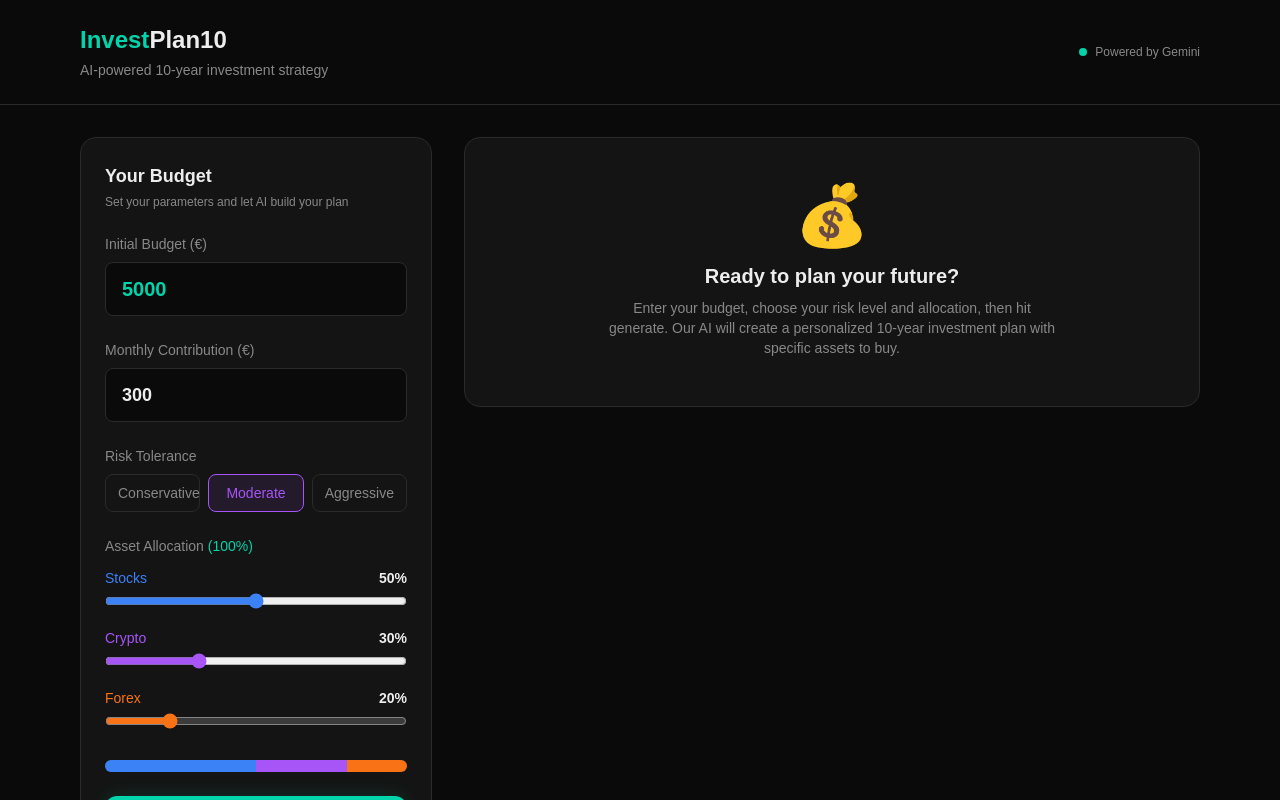
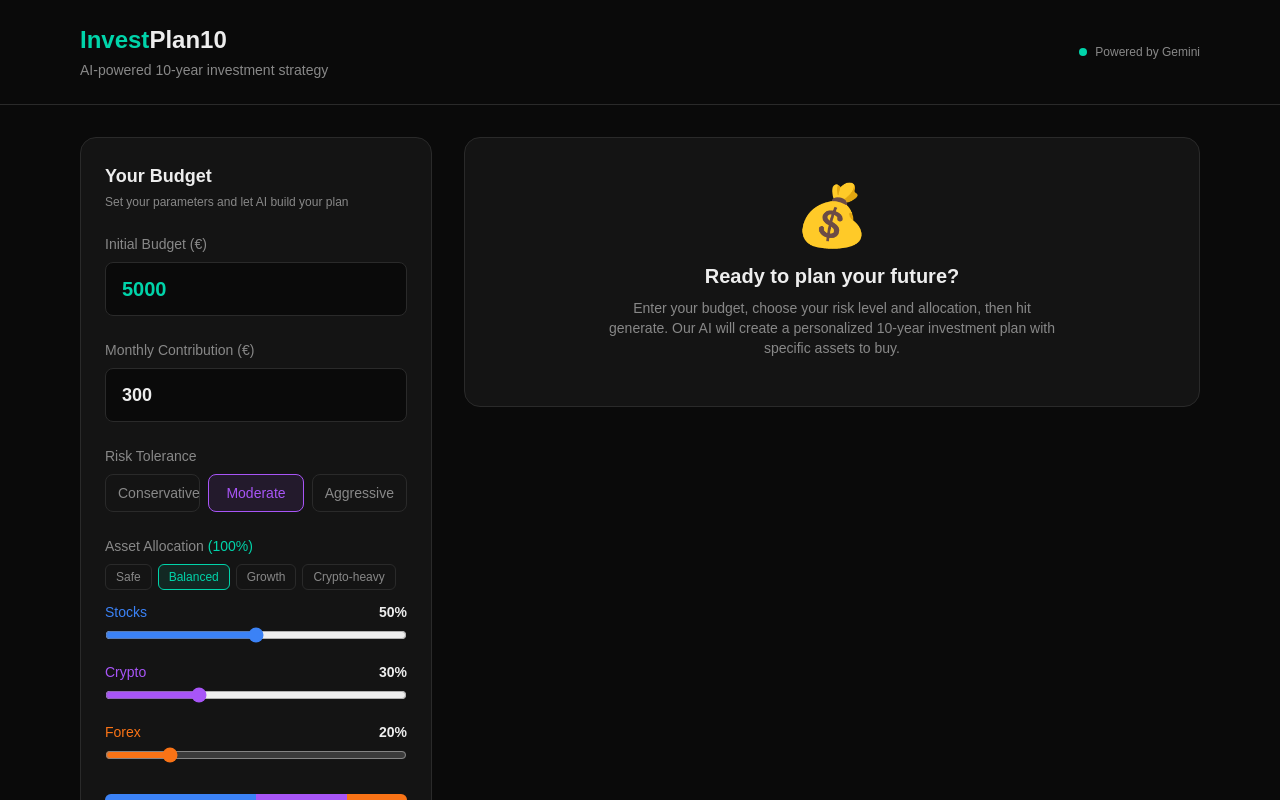
Before and after one commit to Michelle-OBrien/investplan10, a Next.js app: page / in a window 1280 px wide. Shown: the top 800 px of the page. Built offline with nearby package versions, Linux system fonts and the light colour scheme.

Commit message:
Add allocation preset buttons to budget form
Quick-select buttons (Safe, Balanced, Growth, Crypto-heavy) that
auto-fill the stock/crypto/forex sliders for common strategies.

Co-Authored-By: Claude Opus 4.6 (1M context) <noreply@anthropic.com>

```diff
--- a/src/components/BudgetForm.tsx
+++ b/src/components/BudgetForm.tsx
@@ -8,6 +8,13 @@ interface Props {
   loading: boolean;
 }
 
+const PRESETS = [
+  { label: "Safe", stocks: 70, crypto: 10, forex: 20 },
+  { label: "Balanced", stocks: 50, crypto: 30, forex: 20 },
+  { label: "Growth", stocks: 30, crypto: 50, forex: 20 },
+  { label: "Crypto-heavy", stocks: 20, crypto: 60, forex: 20 },
+];
+
 export default function BudgetForm({ onSubmit, loading }: Props) {
   const [budget, setBudget] = useState(5000);
   const [monthly, setMonthly] = useState(300);
@@ -15,6 +22,12 @@ export default function BudgetForm({ onSubmit, loading }: Props) {
   const [stocks, setStocks] = useState(50);
   const [crypto, setCrypto] = useState(30);
   const [forex, setForex] = useState(20);
+
+  const applyPreset = (p: (typeof PRESETS)[number]) => {
+    setStocks(p.stocks);
+    setCrypto(p.crypto);
+    setForex(p.forex);
+  };
 
   const total = stocks + crypto + forex;
   const isValid = total === 100 && budget > 0;
@@ -91,12 +104,28 @@ export default function BudgetForm({ onSubmit, loading }: Props) {
 
       {/* Allocation sliders */}
       <div>
-        <label className="block text-sm font-medium text-muted mb-3">
+        <label className="block text-sm font-medium text-muted mb-2">
           Asset Allocation{" "}
           <span className={total === 100 ? "text-accent-green" : "text-accent-red"}>
             ({total}%)
           </span>
         </label>
+        <div className="flex flex-wrap gap-1.5 mb-3">
+          {PRESETS.map((p) => (
+            <button
+              key={p.label}
+              type="button"
+              onClick={() => applyPreset(p)}
+              className={`text-xs px-2.5 py-1 rounded-md border transition ${
+                stocks === p.stocks && crypto === p.crypto && forex === p.forex
+                  ? "border-accent-green bg-accent-green/10 text-accent-green"
+                  : "border-card-border text-muted hover:border-foreground/30"
+              }`}
+            >
+              {p.label}
+            </button>
+          ))}
+        </div>
         <div className="space-y-3">
           <div>
             <div className="flex justify-between text-sm mb-1">
```
